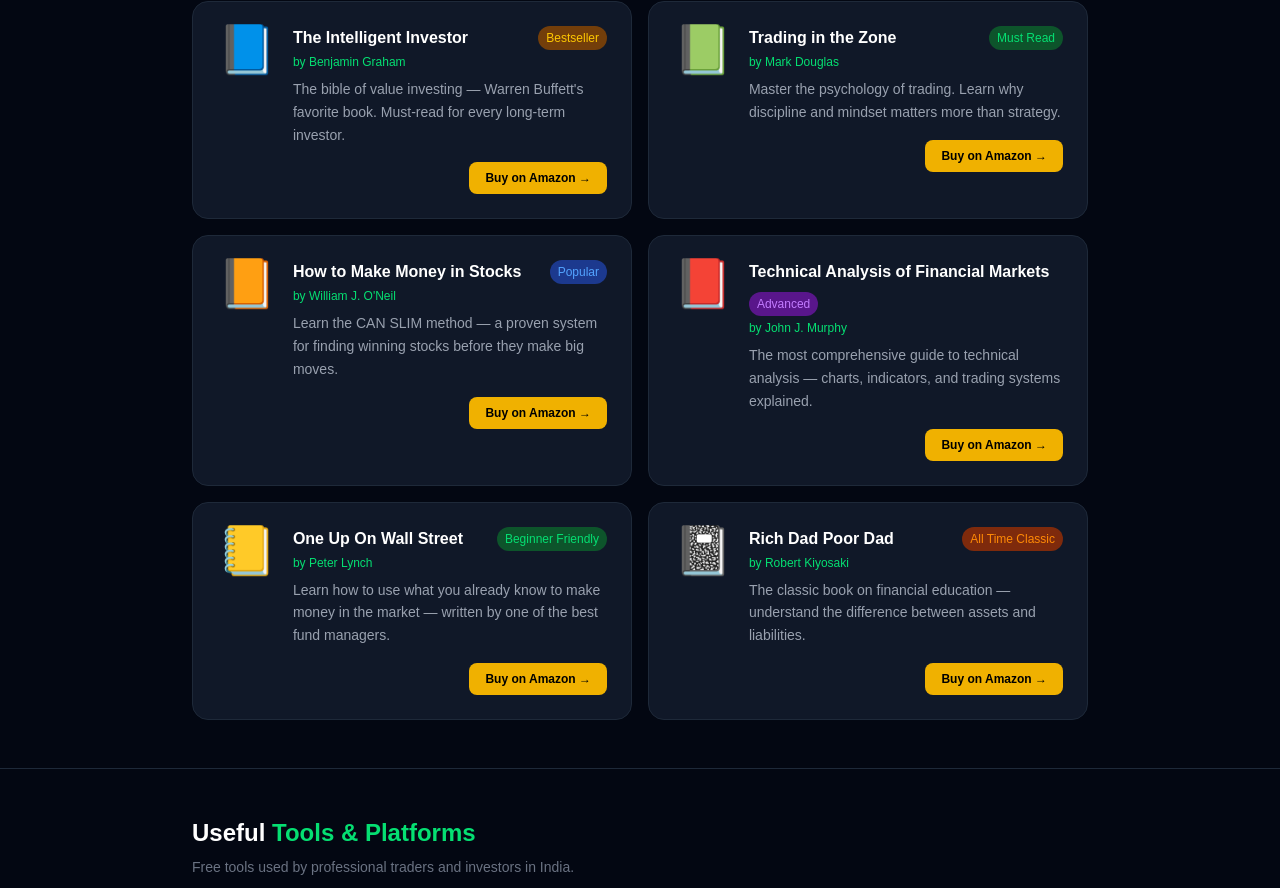
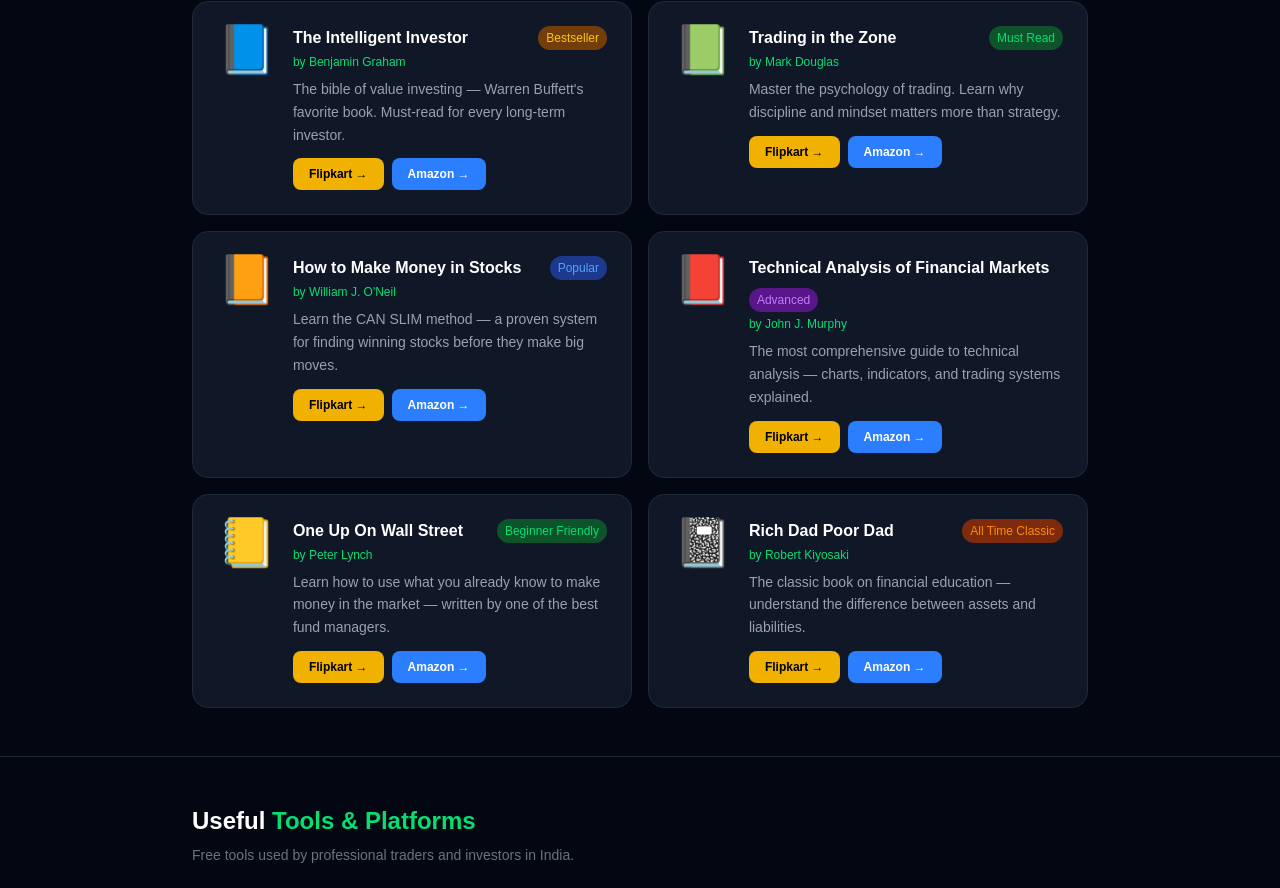
Before and after one commit to Shivam-k-y/stock-blog-website, a Next.js app: page /resources in a window 1280 px wide. Shown: the part 795-1683 px from the top of the page. Built offline with nearby package versions, Linux system fonts and the light colour scheme.

Commit message:
Add Flipkart links to book entries in ResourcesPage component for enhanced affiliate options; update button layout for improved user interaction.

```diff
--- a/src/app/resources/page.js
+++ b/src/app/resources/page.js
@@ -36,6 +36,7 @@
     price: "",
     badge: "Bestseller",
     badgeColor: "bg-yellow-900 text-yellow-400",
+    flipkart: "https://fktr.in/lG9zNWt",
     affiliate: "https://www.amazon.in/s?k=the+intelligent+investor&tag=alphawithshiv-21",
     emoji: "📘",
   },
@@ -46,6 +47,7 @@
     price: "",
     badge: "Must Read",
     badgeColor: "bg-green-900 text-green-400",
+    flipkart: "https://fktr.in/pRAP28R",
     affiliate: "https://www.amazon.in/s?k=trading+in+the+zone&tag=alphawithshiv-21",
     emoji: "📗",
   },
@@ -56,6 +58,7 @@
     price: "",
     badge: "Popular",
     badgeColor: "bg-blue-900 text-blue-400",
+    flipkart: "https://fktr.in/36boxxg",
     affiliate: "https://www.amazon.in/s?k=how+to+make+money+in+stocks&tag=alphawithshiv-21",
     emoji: "📙",
   },
@@ -66,6 +69,7 @@
     price: "",
     badge: "Advanced",
     badgeColor: "bg-purple-900 text-purple-400",
+    flipkart: "https://fktr.in/RusszUo",
     affiliate: "https://www.amazon.in/s?k=technical+analysis+financial+markets+murphy&tag=alphawithshiv-21",
     emoji: "📕",
   },
@@ -76,6 +80,7 @@
     price: "",
     badge: "Beginner Friendly",
     badgeColor: "bg-green-900 text-green-400",
+    flipkart: "https://fktr.in/fUBAAD5",
     affiliate: "https://www.amazon.in/s?k=one+up+on+wall+street&tag=alphawithshiv-21",
     emoji: "📒",
   },
@@ -86,6 +91,7 @@
     price: "",
     badge: "All Time Classic",
     badgeColor: "bg-orange-900 text-orange-400",
+    flipkart: "https://fktr.in/mbtCkSu",
     affiliate: "https://www.amazon.in/s?k=rich+dad+poor+dad&tag=alphawithshiv-21",
     emoji: "📓",
   },
@@ -207,13 +213,17 @@
       </div>
       <p className="text-green-400 text-xs mt-1">by {book.author}</p>
       <p className="text-gray-400 text-sm mt-2 leading-relaxed">{book.desc}</p>
-                  <div className="flex justify-between items-center mt-4">
-                    <span className="text-white font-bold">{book.price}</span>
-                    <a
-                      href={book.affiliate}
-                      target="_blank"
+      <p className="text-white font-bold mt-3">{book.price}</p>
+
+      {/* Dono Buttons */}
+      <div className="flex gap-2 mt-3 flex-wrap">
+        <a href={book.flipkart} target="_blank"
           className="bg-yellow-500 hover:bg-yellow-400 text-black text-xs font-bold px-4 py-2 rounded-lg transition">
-                      Buy on Amazon →
+          Flipkart →
+        </a>
+        <a href={book.affiliate} target="_blank"
+          className="bg-blue-500 hover:bg-blue-400 text-white text-xs font-bold px-4 py-2 rounded-lg transition">
+          Amazon →
         </a>
       </div>
     </div>
```
Lines whose indentation alone changed are shown as unchanged.
